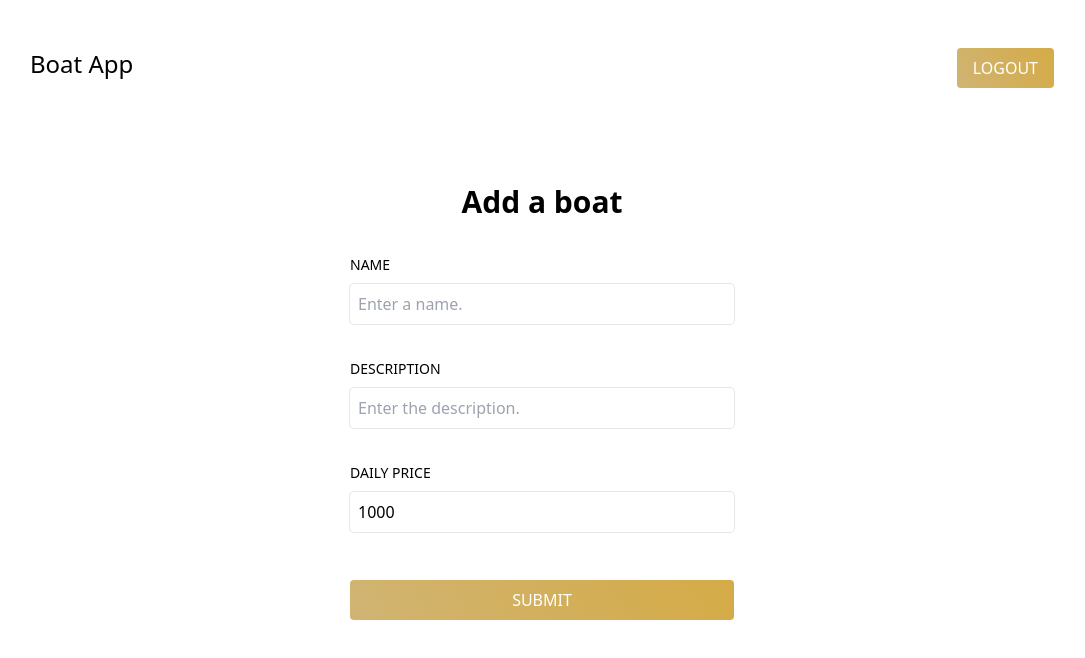
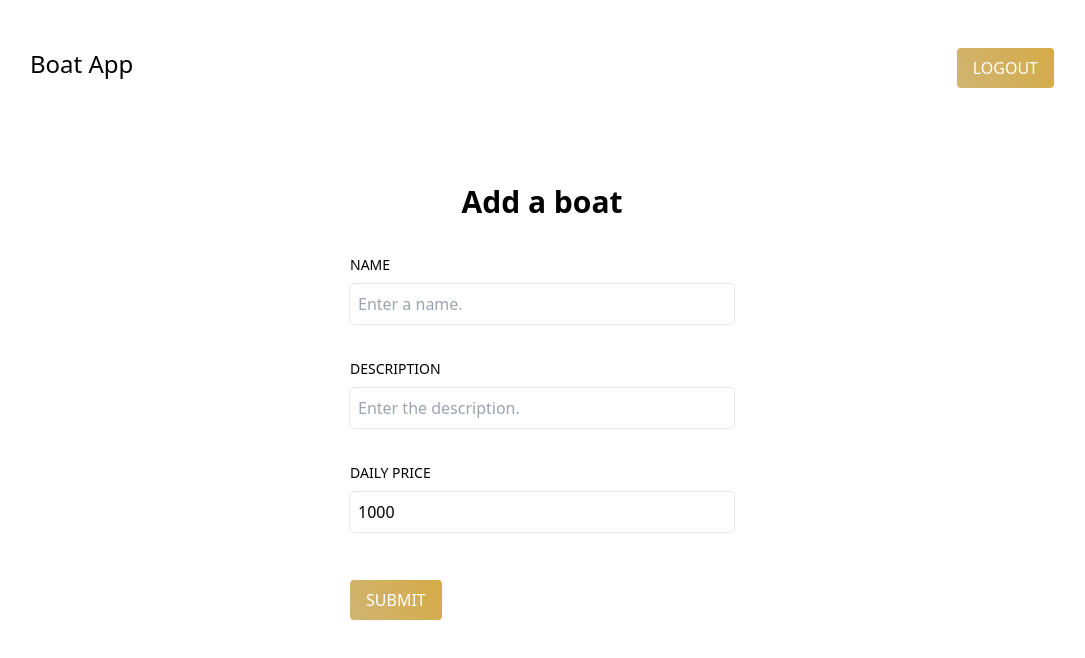
Before and after one commit to manueljenni/boatapp, a Next.js app: page /boats/add in a window 1280 px wide. Shown: the top 658 px of the page, without its empty margins (98-1183 px from the left). Built offline with nearby package versions, Linux system fonts and the light colour scheme.

Commit message:
Misc. fixes, add animations

```diff
--- a/src/app/(default)/boats/[boatId]/BoatDetailAndUpdateView.tsx
+++ b/src/app/(default)/boats/[boatId]/BoatDetailAndUpdateView.tsx
@@ -26,7 +26,7 @@ export default function BoatDetailAndUpdateView(props: { boat: Boat }) {
       {!showEditView && (
         <div className="flex flex-col space-y-12">
           <BoatDetailView boat={props.boat} />
-          <div className="flex flex-col md:flex-row space-y-6 md:space-y-0 space-x-0 md:space-x-6 w-1/2">
+          <div className="flex flex-col md:flex-row space-y-6 md:space-y-0 space-x-0 md:space-x-6 justify-center">
             <Button text={"Edit this boat"} onClick={toggleEditView} />
             <DeleteButton text={"Delete this boat"} onClick={handleBoatDelete} />
           </div>
--- a/src/app/(default)/boats/[boatId]/UpdateForm.tsx
+++ b/src/app/(default)/boats/[boatId]/UpdateForm.tsx
@@ -45,7 +45,7 @@ export default function UpdateForm(props: { boat: Boat }) {
 
   return (
     <div className="w-full h-full centerDiv">
-      <div className="md:max-w-sm w-full">
+      <div className="md:max-w-sm w-full transition-in-1">
         <Form
           title="Edit"
           onSubmit={handleSubmit}
--- a/src/app/(default)/boats/add/page.tsx
+++ b/src/app/(default)/boats/add/page.tsx
@@ -45,7 +45,7 @@ export default function page() {
 
   return (
     <div className="w-full centerDiv h-full">
-      <div className="md:max-w-sm w-full pt-24">
+      <div className="md:max-w-sm w-full pt-24 transition-in-1">
         <Form
           title="Add a boat"
           onSubmit={handleSubmit}
--- a/src/app/globals.css
+++ b/src/app/globals.css
@@ -61,3 +61,50 @@ textarea:-webkit-autofill:focus {
 .form-button {
   @apply mt-8;
 }
+
+/* Animations  */
+.transition-in-1 {
+  opacity: 0;
+  transform: translateY(-20px);
+  animation: transitionIn 0.4s ease forwards;
+}
+
+.transition-in-2 {
+  opacity: 0;
+  transform: translateY(-20px);
+  animation: transitionIn 0.4s ease .3s forwards;
+}
+
+@keyframes transitionIn {
+  from {
+    opacity: .2;
+    transform: translateY(20px) rotateX(-10deg);
+  }
+
+  to {
+    opacity: 1;
+    transform: translateY(0px) rotateX(0deg);
+  }
+}
+
+/* On mobile, animate the first and second boat */
+@media (max-width: 768px) {
+  .grid > div:nth-child(1) {
+     @apply transition-in-1;
+   }
+
+   .grid > div:nth-child(2) {
+     @apply transition-in-2;
+   }
+ }
+
+/* On tablets & desktop, animate the first two rows of boats */
+@media (min-width: 768px) {
+ .grid > div:nth-child(-n+3) {
+    @apply transition-in-1;
+  }
+
+  .grid > div:nth-child(n+4):nth-child(-n+6) {
+    @apply transition-in-2;
+  }
+}
--- a/src/components/Button.tsx
+++ b/src/components/Button.tsx
@@ -4,7 +4,7 @@ export default function Button(props: ButtonProps) {
   return (
     <button
       {...props.buttonProps}
-      className="min-h-10 button-gradient w-full rounded text-center uppercase text-white"
+      className="min-h-10 button-gradient rounded text-center uppercase text-white max-w-xl"
       onClick={props.onClick}>
       {props.text && <p className="px-4 py-2 font-medium">{props.text}</p>}
       {props.children && (
--- a/src/components/DeleteButton.tsx
+++ b/src/components/DeleteButton.tsx
@@ -4,7 +4,7 @@ export default function DeleteButton(props: ButtonProps) {
   return (
     <button
       {...props.buttonProps}
-      className="min-h-10 delete-button-gradient w-full rounded text-center uppercase text-white"
+      className="min-h-10 delete-button-gradient max-w-xl rounded text-center uppercase text-white"
       onClick={props.onClick}>
       {props.text && <p className="px-4 py-2 font-medium">{props.text}</p>}
       {props.children && (
--- a/src/dataController.ts
+++ b/src/dataController.ts
@@ -186,7 +186,7 @@ export async function updateBoat(
 ): Promise<BoatResponse> {
   const JSONdata = JSON.stringify(createBoatRequest);
   const options = {
-    method: "POST",
+    method: "PATCH",
     headers: {
       "Content-Type": "application/json",
       Authorization: "Bearer " + accessToken,
```
